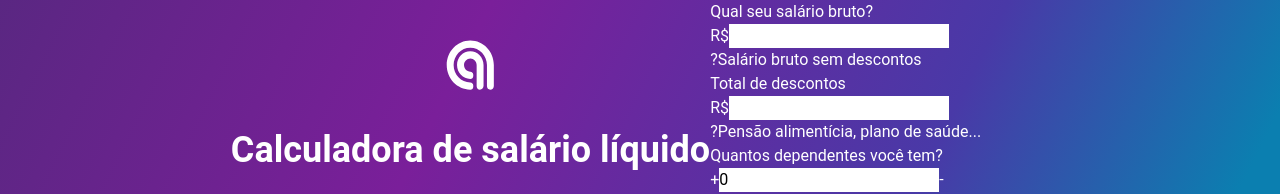
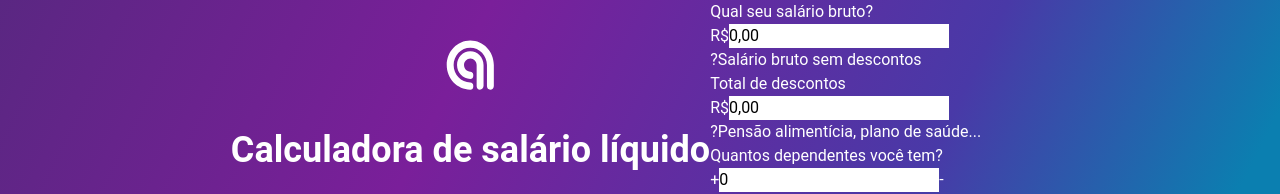
Before and after one commit to agilize/frontend-challenge, a React (Create React App) app: page / in a window 1280 px wide. Shown: the top 194 px of the page. Built offline with nearby package versions, Linux system fonts and the light colour scheme.

Commit message:
feat(currencyinput): ✨Implements auto formatting of values

```diff
--- a/src/components/CurrencyInput.jsx
+++ b/src/components/CurrencyInput.jsx
@@ -1,9 +1,54 @@
-import React from 'react';
+import React, { useState } from 'react';
 import PropTypes from 'prop-types';
 
-function CurrencyInput({ testId }) {
-  return <input type='text' data-testid={testId} />;
-}
+const removeLetters = (string) => string.replace(/\D/g, '');
+
+/**
+ * Add a cent separator to a common value
+ * @param {string} value 234530
+ * @returns {string} 2345.30
+ */
+const addCentsSeparator = (value) => {
+  const centsIndex = value.length - 2;
+  const cents = value.substring(centsIndex);
+  const reais = value.substring(0, centsIndex);
+  return `${reais}.${cents}`;
+};
+
+/**
+ * Converts a common value with separation of cents to Real
+ * @param {string} value 2345.30
+ * @returns {string} 2.345,30
+ */
+const convertToReal = (value) => {
+  return Intl.NumberFormat('id', {
+    minimumFractionDigits: 2,
+  }).format(value);
+};
+
+const invalidValues = ['', '0', '00', '000', '0000'];
+
+const CurrencyInput = ({ testId }) => {
+  const [currencyValue, setCurrencyValue] = useState('0,00');
+  const formatValue = (value) => {
+    const rawValue = removeLetters(value);
+    if (invalidValues.includes(rawValue)) {
+      setCurrencyValue('0,00');
+    } else {
+      const centsValue = addCentsSeparator(rawValue);
+      const formattedValue = convertToReal(centsValue);
+      setCurrencyValue(formattedValue);
+    }
+  };
+  return (
+    <input
+      type='text'
+      data-testid={testId}
+      value={currencyValue}
+      onChange={({ target }) => formatValue(target.value)}
+    />
+  );
+};
 
 CurrencyInput.propTypes = {
   testId: PropTypes.string.isRequired,
```
